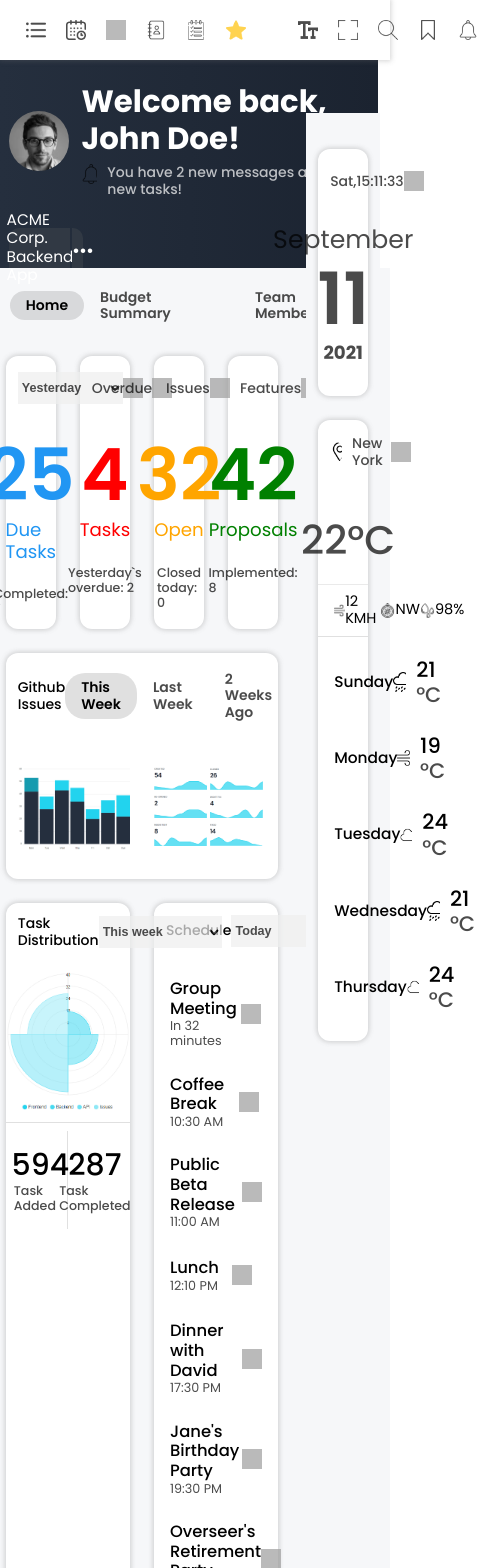
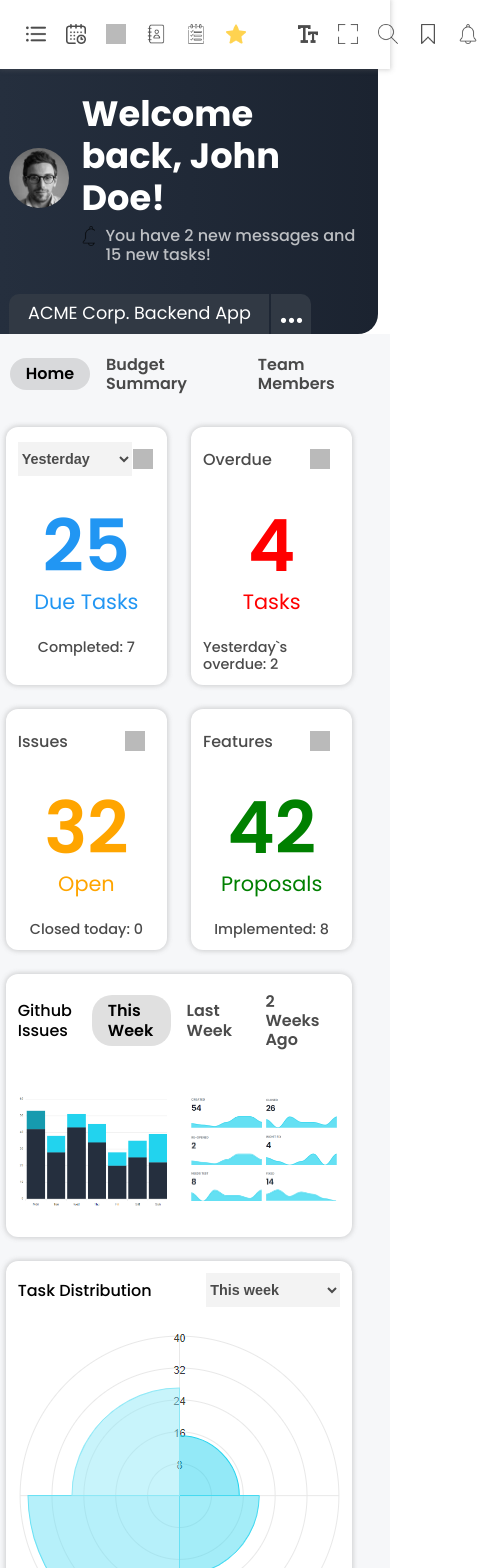
Before and after one commit to avmusatov/project-dashboard, a React (Create React App) app: page / in a window 390 px wide. Shown: the top 1568 px of the page, 482 px wide, since content can reach past the window. Built offline with nearby package versions, Linux system fonts and the light colour scheme; grey boxes are pictures that could not be loaded.

Commit message:
query selectors

```diff
--- a/src/components/Main.js
+++ b/src/components/Main.js
@@ -31,13 +31,13 @@ const Main = () => {
     ];
 
     const widgetsInGrid = [
-        { id: 1, type: ComplexWidget, size: 25, list: ["Yesterday", "Today", "Tomorrow"], value: 25, label: "Due Tasks", footerText: "Completed: 7", color: "rgb(33,150,243)" },
-        { id: 2, type: BasicWidget, size: 25, title: "Overdue", value: 4, label: "Tasks", footerText: "Yesterday`s overdue: 2", color: "red" },
-        { id: 3, type: BasicWidget, size: 25, title: "Issues", value: 32, label: "Open", footerText: "Closed today: 0", color: "orange" },
-        { id: 4, type: BasicWidget, size: 25, title: "Features", value: 42, label: "Proposals", footerText: "Implemented: 8", color: "green" },
-        { id: 5, type: GraphWidget, size: 100, title: "Github Issues", mainGraph: barChart, graphList },
-        { id: 6, type: PieChartWidget, size: 50, title: "Task Distribution", list: ["This week", "Last week", "2 Weeks Ago"], graph: pieChart },
-        { id: 7, type: ScheduleWidget, size: 50, title: "Schedule", items: ["Today", "Tomorrow"], todoList },
+        { id: 1, type: ComplexWidget, size: "quater", list: ["Yesterday", "Today", "Tomorrow"], value: 25, label: "Due Tasks", footerText: "Completed: 7", color: "rgb(33,150,243)" },
+        { id: 2, type: BasicWidget, size: "quater", title: "Overdue", value: 4, label: "Tasks", footerText: "Yesterday`s overdue: 2", color: "red" },
+        { id: 3, type: BasicWidget, size: "quater", title: "Issues", value: 32, label: "Open", footerText: "Closed today: 0", color: "orange" },
+        { id: 4, type: BasicWidget, size: "quater", title: "Features", value: 42, label: "Proposals", footerText: "Implemented: 8", color: "green" },
+        { id: 5, type: GraphWidget, size: "full", title: "Github Issues", mainGraph: barChart, graphList },
+        { id: 6, type: PieChartWidget, size: "half", title: "Task Distribution", list: ["This week", "Last week", "2 Weeks Ago"], graph: pieChart },
+        { id: 7, type: ScheduleWidget, size: "half", title: "Schedule", items: ["Today", "Tomorrow"], todoList },
     ];
 
     const widgetsInColumn = [
--- a/src/components/WidgetGrid.js
+++ b/src/components/WidgetGrid.js
@@ -6,8 +6,7 @@ const WidgetGrid = ({ widgets }) => {
             const View = widget.type;
 
             return <li
-                style={{ width: `${widget.size}%` }}
-                className="widget-wrapper"
+                className={`widget-wrapper ${widget.size}-width`}
                 key={widget.id}
             >
                 <View {...widget} />
--- a/src/css/_header.scss
+++ b/src/css/_header.scss
@@ -43,12 +43,11 @@
     }
 
     .header-panel {
-        width: 20%;
         justify-content: left;
         position: relative;
 
         .header-caption {
-            width: 85%;
+            width: 260px;
             font-size: 1.1rem;
             padding: 0 16px;
             height: 40px;
@@ -58,7 +57,7 @@
 
         .header-button {
             background: rgb(49, 57, 68);
-            width: 15%;
+            width: 40px;
             height: 40px;
             margin-left: 2px;
             border-top-right-radius: 10px;
@@ -76,7 +75,7 @@
 
         .header-menu {
             position: absolute;
-            left: 0;
+            left: 261px;
             top: -3px;
             padding: 5px 0;
             background-color: rgb(27, 27, 27);
--- a/src/css/style.css
+++ b/src/css/style.css
@@ -354,12 +354,11 @@ table {
   border-radius: 30px;
 }
 .header .header-panel {
-  width: 20%;
   justify-content: left;
   position: relative;
 }
 .header .header-panel .header-caption {
-  width: 85%;
+  width: 260px;
   font-size: 1.1rem;
   padding: 0 16px;
   height: 40px;
@@ -368,7 +367,7 @@ table {
 }
 .header .header-panel .header-button {
   background: #313944;
-  width: 15%;
+  width: 40px;
   height: 40px;
   margin-left: 2px;
   border-top-right-radius: 10px;
@@ -384,7 +383,7 @@ table {
 }
 .header .header-panel .header-menu {
   position: absolute;
-  left: 0;
+  left: 261px;
   top: -3px;
   padding: 5px 0;
   background-color: #1b1b1b;
@@ -627,9 +626,47 @@ button {
   opacity: 0.7;
 }
 
+.full-width {
+  width: 100%;
+}
+
+.half-width {
+  width: 50%;
+}
+
+.quater-width {
+  width: 25%;
+}
+
 @media (max-width: 1600px) {
   .container {
+    max-width: 90%;
+  }
+}
+@media (max-width: 1280px) {
+  .container {
     max-width: 95%;
+  }
+
+  .widgets-column {
+    display: none;
+  }
+
+  .main .widgets {
+    width: 100%;
+  }
+}
+@media (max-width: 1024px) {
+  html {
+    font-size: 16px;
+  }
+
+  .quater-width {
+    width: 50%;
+  }
+
+  .half-width {
+    width: 100%;
   }
 }
 
--- a/src/css/style.scss
+++ b/src/css/style.scss
@@ -71,8 +71,48 @@ button {
     opacity: 0.7;
 }
 
+.full-width {
+    width: 100%;
+}
+
+.half-width {
+    width: 50%;
+}
+
+.quater-width {
+    width: 25%;
+}
+
 @media (max-width: 1600px) {
+    .container {
+        max-width: 90%;
+    }
+}
+
+@media (max-width: 1280px) {
     .container {
         max-width: 95%;
     }
+
+    .widgets-column {
+        display: none;
+    }
+
+    .main .widgets {
+        width: 100%;
+    }
 }
+
+@media (max-width: 1024px) {
+    html {
+        font-size: 16px;
+    }
+
+    .quater-width {
+        width: 50%;
+    }
+
+    .half-width {
+        width: 100%;
+    }
+}
```
Also changed, not shown: 1 other file (tests, documents, lock files or other folders).
